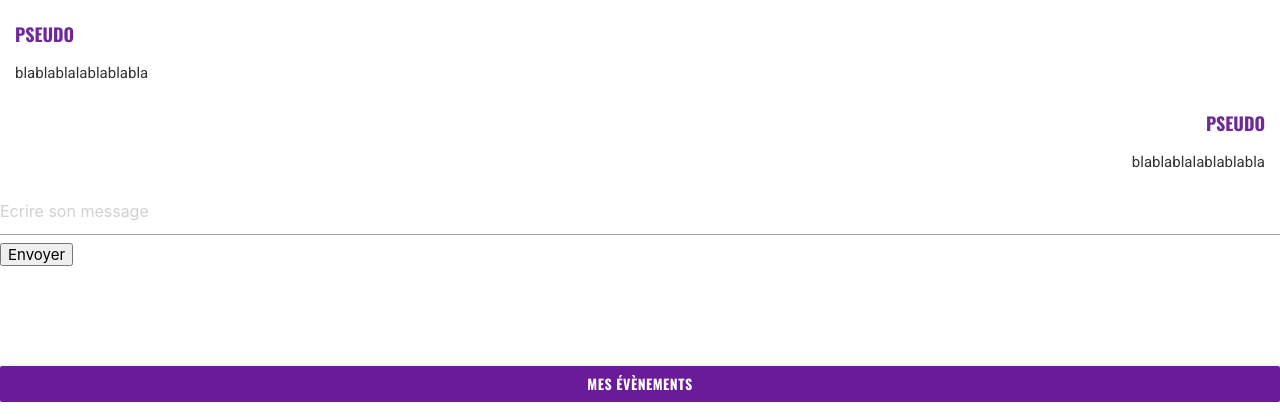
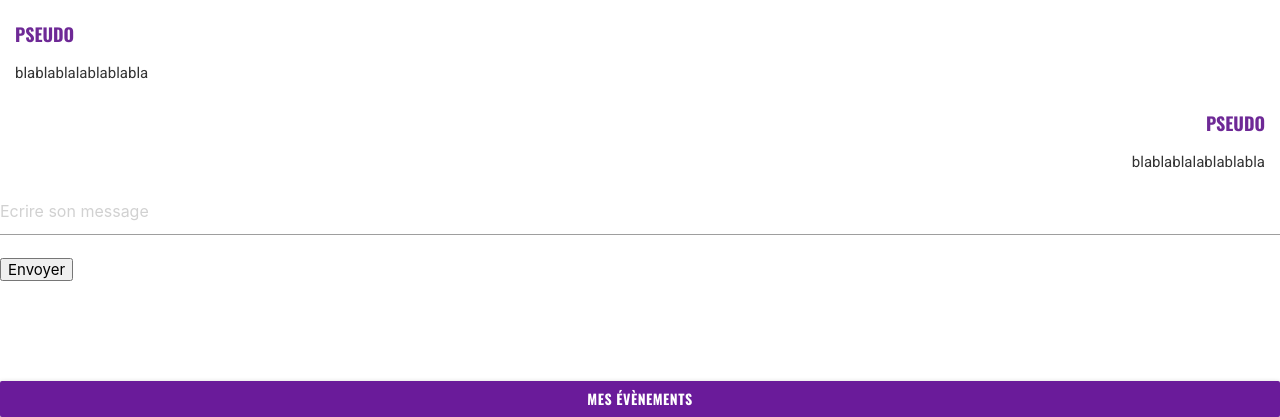
Before and after one commit to antosox/workshopB2, a PHP site: page /chat.php in a window 1280 px wide. Shown: the part 857-1274 px from the top of the page. Run offline with PHP 8.4, Linux system fonts and the light colour scheme.

Commit message:
add input-field

```diff
--- a/chat.php
+++ b/chat.php
@@ -1,8 +1,6 @@
 <?php
     namespace evender;
 ?>
-
-
 <!DOCTYPE html>
 <html lang="fr">
 
@@ -55,13 +53,17 @@
             </div>
         </section>
         <form action="">
+        <div class="input-field col s12">
             <input type="text" name="message" id="message" placeholder="Ecrire son message">
+        </div>
+        <div class="input-field col s12">
             <input class="plane-send" type="submit" value="Envoyer">
+        </div>
         </form>
     </main>
     <footer>
         <a class="waves-effect waves-light btn modal-trigger purple darken-3" href="#modal1">Mes évènements</a>
-            <!-- Modal Structure -->
+        <!-- Modal Structure -->
         <div id="modal1" class="modal bottom-sheet">
             <div class="modal-content">
                 <h4>Mes évènements</h4>
```
